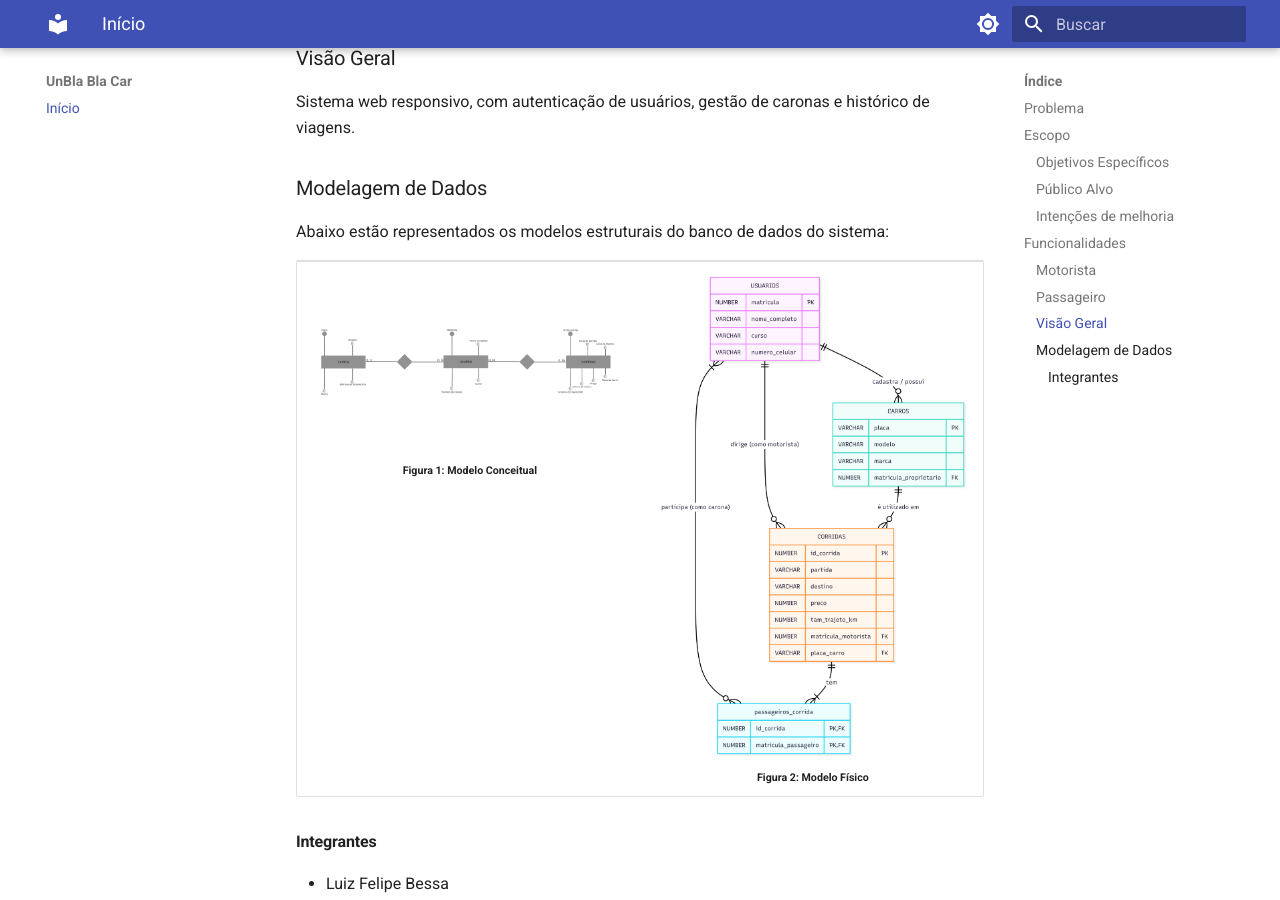
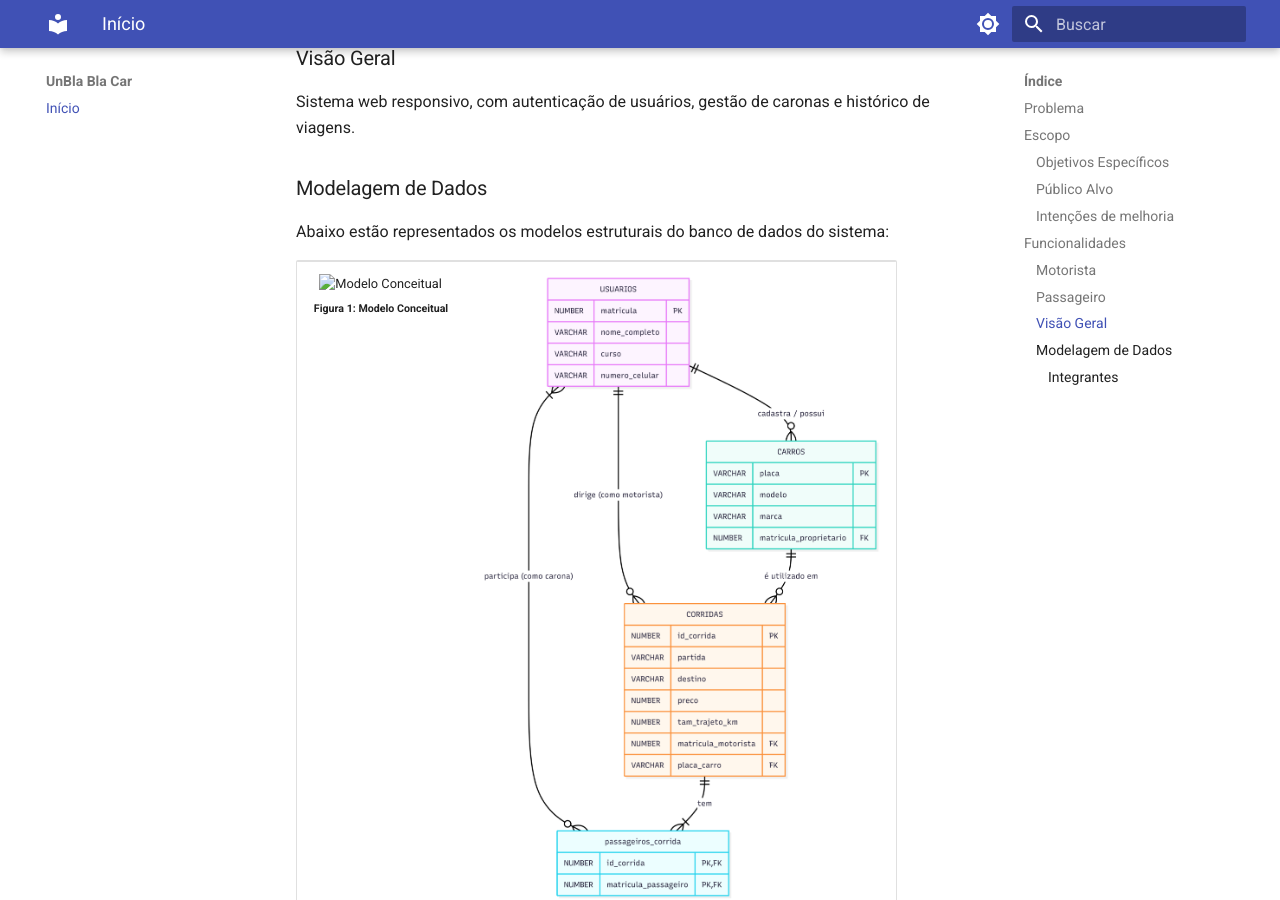
Before and after one commit to si-2026-1/blablaCar-UnB, an MkDocs documentation site: the page built from docs/index.md, in a window 1280 px wide and 900 px high, scrolled down 1335 px. Built offline with MkDocs 1.6.1 and Material for MkDocs 9.7.7, drawn with Linux system fonts in a browser that asks for light colours.

Commit message:
Update image source for conceptual model in documentation

```diff
--- a/docs/index.md
+++ b/docs/index.md
@@ -48,7 +48,8 @@
 <table align="center">
   <tr>
     <td align="center">
-      <img src="https://raw.githubusercontent.com/si-2026-1/blablaCar-UnB/main/assets/modelo-conceitual.png" alt="Modelo Conceitual" width="400px"/><br/>
+      <!-- <img src="https://raw.githubusercontent.com/si-2026-1/blablaCar-UnB/main/assets/modelo-conceitual.png" alt="Modelo Conceitual" width="400px"/><br/> -->
+      <img src="/blablaCar-UnB/assets/modelo-conceitual.png" alt="Modelo Conceitual" width="400px"/><br/>
       <sub><b>Figura 1: Modelo Conceitual</b></sub>
     </td>
     <td align="center">
```
